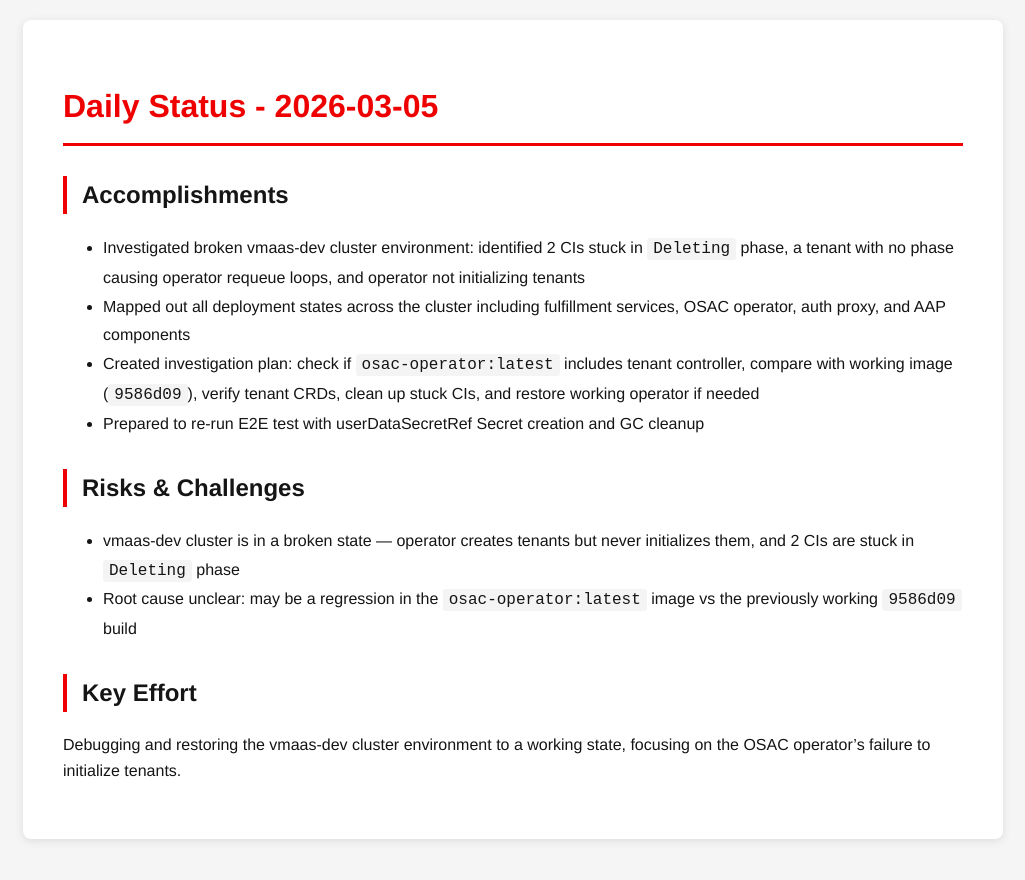
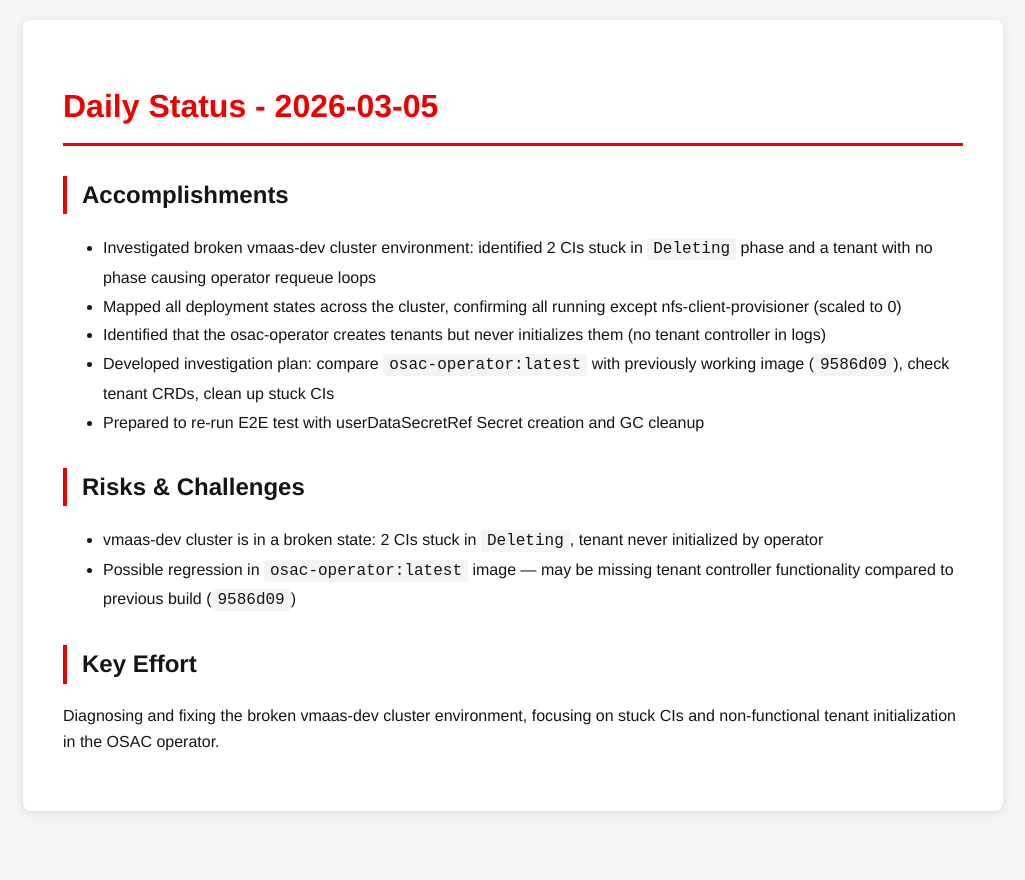
Before and after one commit to tzvatot/daily-status, a Jekyll site: the page built from 2026-03-05.md, in a window 1280 px wide. Shown: the top 880 px of the page, without its empty margins (127-1152 px from the left). Built offline with Jekyll 4.4.1, drawn with Linux system fonts in a browser that asks for light colours.

Commit message:
Daily status update - 2026-03-05

```diff
--- a/2026-03-05.md
+++ b/2026-03-05.md
@@ -7,14 +7,15 @@
 # Daily Status - 2026-03-05
 
 ## Accomplishments
-- Investigated broken vmaas-dev cluster environment: identified 2 CIs stuck in `Deleting` phase, a tenant with no phase causing operator requeue loops, and operator not initializing tenants
-- Mapped out all deployment states across the cluster including fulfillment services, OSAC operator, auth proxy, and AAP components
-- Created investigation plan: check if `osac-operator:latest` includes tenant controller, compare with working image (`9586d09`), verify tenant CRDs, clean up stuck CIs, and restore working operator if needed
+- Investigated broken vmaas-dev cluster environment: identified 2 CIs stuck in `Deleting` phase and a tenant with no phase causing operator requeue loops
+- Mapped all deployment states across the cluster, confirming all running except nfs-client-provisioner (scaled to 0)
+- Identified that the osac-operator creates tenants but never initializes them (no tenant controller in logs)
+- Developed investigation plan: compare `osac-operator:latest` with previously working image (`9586d09`), check tenant CRDs, clean up stuck CIs
 - Prepared to re-run E2E test with userDataSecretRef Secret creation and GC cleanup
 
 ## Risks & Challenges
-- vmaas-dev cluster is in a broken state — operator creates tenants but never initializes them, and 2 CIs are stuck in `Deleting` phase
-- Root cause unclear: may be a regression in the `osac-operator:latest` image vs the previously working `9586d09` build
+- vmaas-dev cluster is in a broken state: 2 CIs stuck in `Deleting`, tenant never initialized by operator
+- Possible regression in `osac-operator:latest` image — may be missing tenant controller functionality compared to previous build (`9586d09`)
 
 ## Key Effort
-Debugging and restoring the vmaas-dev cluster environment to a working state, focusing on the OSAC operator's failure to initialize tenants.
+Diagnosing and fixing the broken vmaas-dev cluster environment, focusing on stuck CIs and non-functional tenant initialization in the OSAC operator.
```
